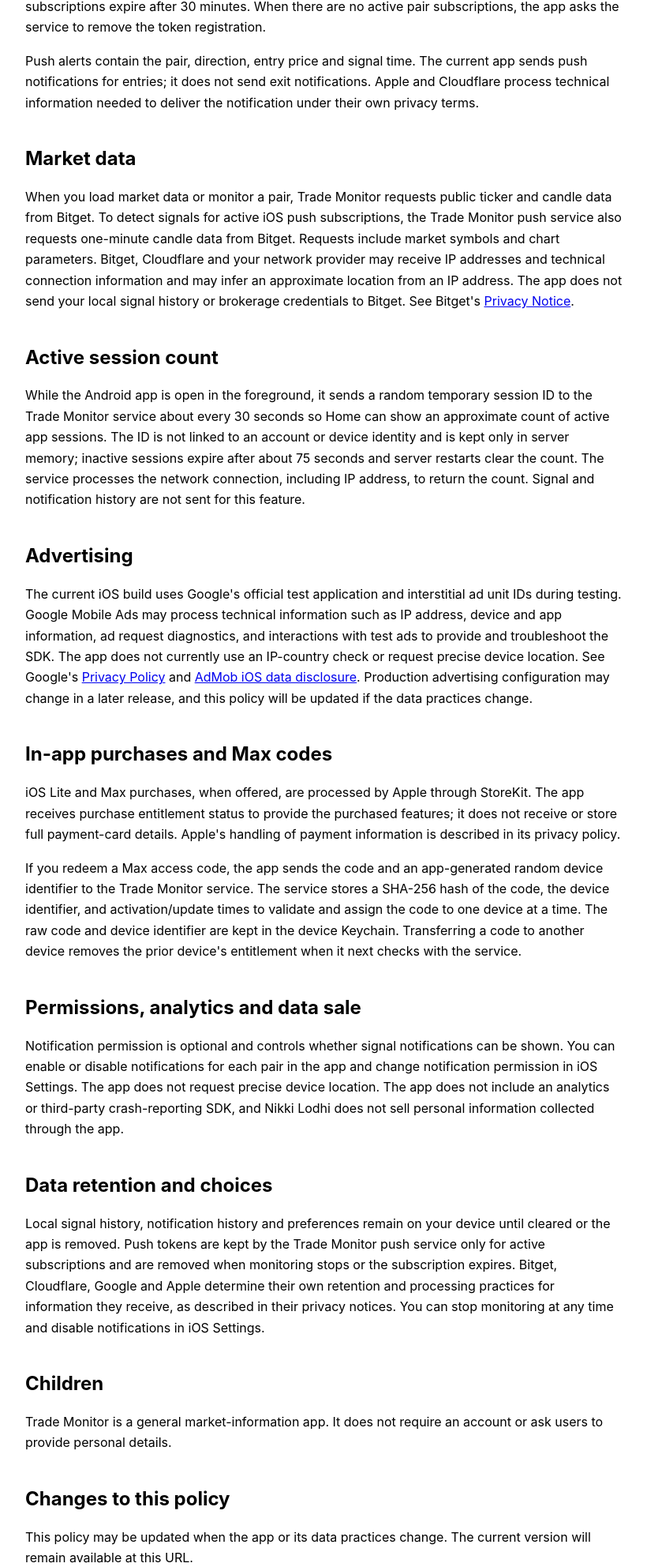
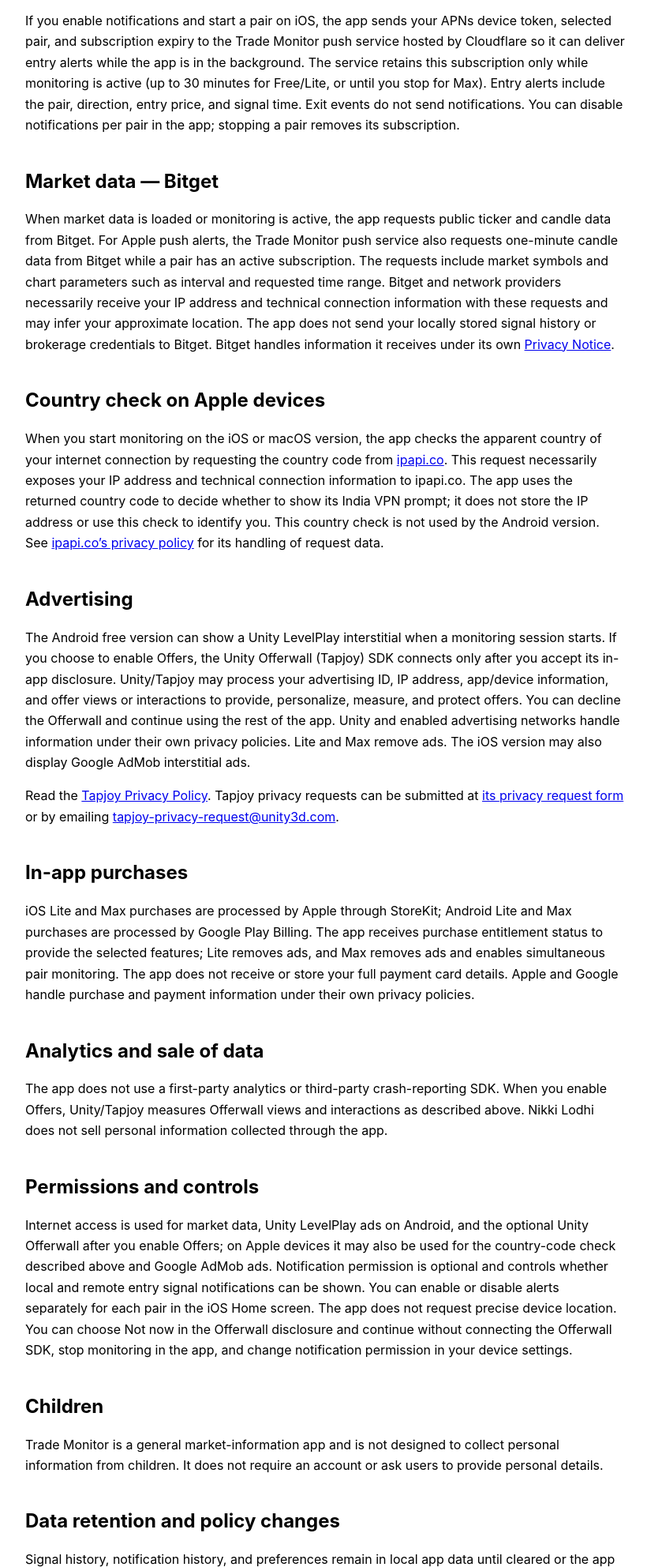
Before and after one commit to nikkilodhi0009-hub/trade-monitor-privacy-policy, a plain HTML site: page index.html in a window 1280 px wide. Shown: the part 816-2800 px from the top of the page at 79% size, without its empty margins (228-1048 px from the left). Drawn offline with Linux system fonts and the light colour scheme.

Commit message:
Update privacy disclosures for Unity Offerwall

```diff
--- a/index.html
+++ b/index.html
@@ -4,7 +4,7 @@
   <meta charset="utf-8">
   <meta name="viewport" content="width=device-width, initial-scale=1">
   <meta name="robots" content="index,follow">
-  <meta name="description" content="Privacy policy for the Trade Monitor iOS market information app.">
+  <meta name="description" content="Privacy policy for the Trade Monitor market information app.">
   <title>Trade Monitor Privacy Policy</title>
   <style>
     :root { color-scheme: light dark; font: 16px/1.65 -apple-system, BlinkMacSystemFont, "Segoe UI", sans-serif; }
@@ -17,42 +17,41 @@
 </head>
 <body>
   <h1>Trade Monitor Privacy Policy</h1>
-  <p><strong>Last updated:</strong> 29 October 2026<br><strong>Publisher:</strong> Nikki Lodhi</p>
+  <p><strong>Last updated:</strong> 24 November 2026<br>
+     <strong>Publisher:</strong> Nikki Lodhi</p>
 
   <h2>About Trade Monitor</h2>
-  <p>Trade Monitor provides general market information, charts, indicator signals and alerts for UKOUSD, XAUUSD, BTCUSD and USOUSD. It is informational only. It does not connect to brokerage accounts, execute trades, or provide personalized financial advice.</p>
+  <p>Trade Monitor provides general market information, charts, indicator signals and alerts for supported instruments, including UKOUSD, XAUUSD, BTCUSD and USOUSD. It is an informational tool; it does not connect to brokerage accounts, execute trades, or provide personalized financial advice.</p>
 
-  <h2>Information stored on your device</h2>
-  <p>You do not need to create an account or provide your name, email address, payment details or brokerage credentials. Signal history, monitoring preferences, notification preferences, and up to 10 recent entry-notification records are stored locally on your device. On Apple devices, local app data is managed by iOS and may be included in backups according to your device settings. Removing the app removes its local data. The app does not upload this local signal or notification history to the push service.</p>
+  <h2>Information processed by the app</h2>
+  <p>You do not need to create an account or enter your name, email address, payment details or brokerage credentials. The app does not send your signal history to a server operated by Nikki Lodhi. Signal history, monitoring preferences, notification preferences, and the most recent 10 entry-notification records are stored locally on your device. On Android, app-data backup is disabled. On Apple devices, local app data is managed by the operating system and may be included in device backups according to your device settings. Clearing app data or uninstalling the app removes its local app data.</p>
+  <p>While the Android app is open in the foreground, it sends a random temporary session ID to the Trade Monitor service about every 30 seconds so the Home screen can show an approximate count of active app sessions. The ID is generated for that app session, is not linked to an account or device identity, and is kept only in server memory; inactive sessions expire after about 75 seconds and server restarts clear the count. The service processes the network connection, including IP address, to return the count. No signal or notification history is sent for this feature.</p>
+  <p>If you enable notifications and start a pair on iOS, the app sends your APNs device token, selected pair, and subscription expiry to the Trade Monitor push service hosted by Cloudflare so it can deliver entry alerts while the app is in the background. The service retains this subscription only while monitoring is active (up to 30 minutes for Free/Lite, or until you stop for Max). Entry alerts include the pair, direction, entry price, and signal time. Exit events do not send notifications. You can disable notifications per pair in the app; stopping a pair removes its subscription.</p>
 
-  <h2>Push notifications</h2>
-  <p>If you allow notifications and start monitoring a pair on iOS, Apple provides the app with an APNs device token. The app sends this token, the selected pair, the app identifier, notification environment, and subscription expiration to the Trade Monitor push service hosted by Cloudflare. The service stores the token while the pair subscription is active so it can send entry alerts while the app is in the background. Stopping monitoring removes that pair subscription; free and Lite subscriptions expire after 30 minutes. When there are no active pair subscriptions, the app asks the service to remove the token registration.</p>
-  <p>Push alerts contain the pair, direction, entry price and signal time. The current app sends push notifications for entries; it does not send exit notifications. Apple and Cloudflare process technical information needed to deliver the notification under their own privacy terms.</p>
+  <h2>Market data — Bitget</h2>
+  <p>When market data is loaded or monitoring is active, the app requests public ticker and candle data from Bitget. For Apple push alerts, the Trade Monitor push service also requests one-minute candle data from Bitget while a pair has an active subscription. The requests include market symbols and chart parameters such as interval and requested time range. Bitget and network providers necessarily receive your IP address and technical connection information with these requests and may infer your approximate location. The app does not send your locally stored signal history or brokerage credentials to Bitget. Bitget handles information it receives under its own <a href="https://www.bitget.com/terms/legal/360015150651">Privacy Notice</a>.</p>
 
-  <h2>Market data</h2>
-  <p>When you load market data or monitor a pair, Trade Monitor requests public ticker and candle data from Bitget. To detect signals for active iOS push subscriptions, the Trade Monitor push service also requests one-minute candle data from Bitget. Requests include market symbols and chart parameters. Bitget, Cloudflare and your network provider may receive IP addresses and technical connection information and may infer an approximate location from an IP address. The app does not send your local signal history or brokerage credentials to Bitget. See Bitget's <a href="https://www.bitget.com/terms/legal/360015150651">Privacy Notice</a>.</p>
-
-  <h2>Active session count</h2>
-  <p>While the Android app is open in the foreground, it sends a random temporary session ID to the Trade Monitor service about every 30 seconds so Home can show an approximate count of active app sessions. The ID is not linked to an account or device identity and is kept only in server memory; inactive sessions expire after about 75 seconds and server restarts clear the count. The service processes the network connection, including IP address, to return the count. Signal and notification history are not sent for this feature.</p>
+  <h2>Country check on Apple devices</h2>
+  <p>When you start monitoring on the iOS or macOS version, the app checks the apparent country of your internet connection by requesting the country code from <a href="https://ipapi.co/">ipapi.co</a>. This request necessarily exposes your IP address and technical connection information to ipapi.co. The app uses the returned country code to decide whether to show its India VPN prompt; it does not store the IP address or use this check to identify you. This country check is not used by the Android version. See <a href="https://ipapi.co/privacy/">ipapi.co’s privacy policy</a> for its handling of request data.</p>
 
   <h2>Advertising</h2>
-  <p>The current iOS build uses Google's official test application and interstitial ad unit IDs during testing. Google Mobile Ads may process technical information such as IP address, device and app information, ad request diagnostics, and interactions with test ads to provide and troubleshoot the SDK. The app does not currently use an IP-country check or request precise device location. See Google's <a href="https://policies.google.com/privacy">Privacy Policy</a> and <a href="https://developers.google.com/admob/ios/privacy/data-disclosure">AdMob iOS data disclosure</a>. Production advertising configuration may change in a later release, and this policy will be updated if the data practices change.</p>
+  <p>The Android free version can show a Unity LevelPlay interstitial when a monitoring session starts. If you choose to enable Offers, the Unity Offerwall (Tapjoy) SDK connects only after you accept its in-app disclosure. Unity/Tapjoy may process your advertising ID, IP address, app/device information, and offer views or interactions to provide, personalize, measure, and protect offers. You can decline the Offerwall and continue using the rest of the app. Unity and enabled advertising networks handle information under their own privacy policies. Lite and Max remove ads. The iOS version may also display Google AdMob interstitial ads.</p>
+  <p>Read the <a href="https://dev.tapjoy.com/en/legal/Privacy-Policy">Tapjoy Privacy Policy</a>. Tapjoy privacy requests can be submitted at <a href="https://ironsrc.formtitan.com/ftproject/tj-privacy">its privacy request form</a> or by emailing <a href="mailto:tapjoy-privacy-request@unity3d.com">tapjoy-privacy-request@unity3d.com</a>.</p>
 
-  <h2>In-app purchases and Max codes</h2>
-  <p>iOS Lite and Max purchases, when offered, are processed by Apple through StoreKit. The app receives purchase entitlement status to provide the purchased features; it does not receive or store full payment-card details. Apple's handling of payment information is described in its privacy policy.</p>
-  <p>If you redeem a Max access code, the app sends the code and an app-generated random device identifier to the Trade Monitor service. The service stores a SHA-256 hash of the code, the device identifier, and activation/update times to validate and assign the code to one device at a time. The raw code and device identifier are kept in the device Keychain. Transferring a code to another device removes the prior device's entitlement when it next checks with the service.</p>
+  <h2>In-app purchases</h2>
+  <p>iOS Lite and Max purchases are processed by Apple through StoreKit; Android Lite and Max purchases are processed by Google Play Billing. The app receives purchase entitlement status to provide the selected features; Lite removes ads, and Max removes ads and enables simultaneous pair monitoring. The app does not receive or store your full payment card details. Apple and Google handle purchase and payment information under their own privacy policies.</p>
 
-  <h2>Permissions, analytics and data sale</h2>
-  <p>Notification permission is optional and controls whether signal notifications can be shown. You can enable or disable notifications for each pair in the app and change notification permission in iOS Settings. The app does not request precise device location. The app does not include an analytics or third-party crash-reporting SDK, and Nikki Lodhi does not sell personal information collected through the app.</p>
+  <h2>Analytics and sale of data</h2>
+  <p>The app does not use a first-party analytics or third-party crash-reporting SDK. When you enable Offers, Unity/Tapjoy measures Offerwall views and interactions as described above. Nikki Lodhi does not sell personal information collected through the app.</p>
 
-  <h2>Data retention and choices</h2>
-  <p>Local signal history, notification history and preferences remain on your device until cleared or the app is removed. Push tokens are kept by the Trade Monitor push service only for active subscriptions and are removed when monitoring stops or the subscription expires. Bitget, Cloudflare, Google and Apple determine their own retention and processing practices for information they receive, as described in their privacy notices. You can stop monitoring at any time and disable notifications in iOS Settings.</p>
+  <h2>Permissions and controls</h2>
+  <p>Internet access is used for market data, Unity LevelPlay ads on Android, and the optional Unity Offerwall after you enable Offers; on Apple devices it may also be used for the country-code check described above and Google AdMob ads. Notification permission is optional and controls whether local and remote entry signal notifications can be shown. You can enable or disable alerts separately for each pair in the iOS Home screen. The app does not request precise device location. You can choose Not now in the Offerwall disclosure and continue without connecting the Offerwall SDK, stop monitoring in the app, and change notification permission in your device settings.</p>
 
   <h2>Children</h2>
-  <p>Trade Monitor is a general market-information app. It does not require an account or ask users to provide personal details.</p>
+  <p>Trade Monitor is a general market-information app and is not designed to collect personal information from children. It does not require an account or ask users to provide personal details.</p>
 
-  <h2>Changes to this policy</h2>
-  <p>This policy may be updated when the app or its data practices change. The current version will remain available at this URL.</p>
+  <h2>Data retention and policy changes</h2>
+  <p>Signal history, notification history, and preferences remain in local app data until cleared or the app is uninstalled. Push subscriptions are retained by the Trade Monitor push service only while active and are removed when monitoring is stopped or the subscription expires. Bitget, ipapi.co, Unity/Tapjoy, Google, Apple, and Cloudflare determine their own retention and processing practices for information they receive, as described in their respective privacy notices. This policy may be updated when the app or its data practices change. The current policy will remain available at this URL.</p>
 
   <h2>Contact</h2>
   <p>For privacy or support questions, contact Nikki Lodhi at <a href="mailto:lodhiboys74@gmail.com">lodhiboys74@gmail.com</a>.</p>
```
